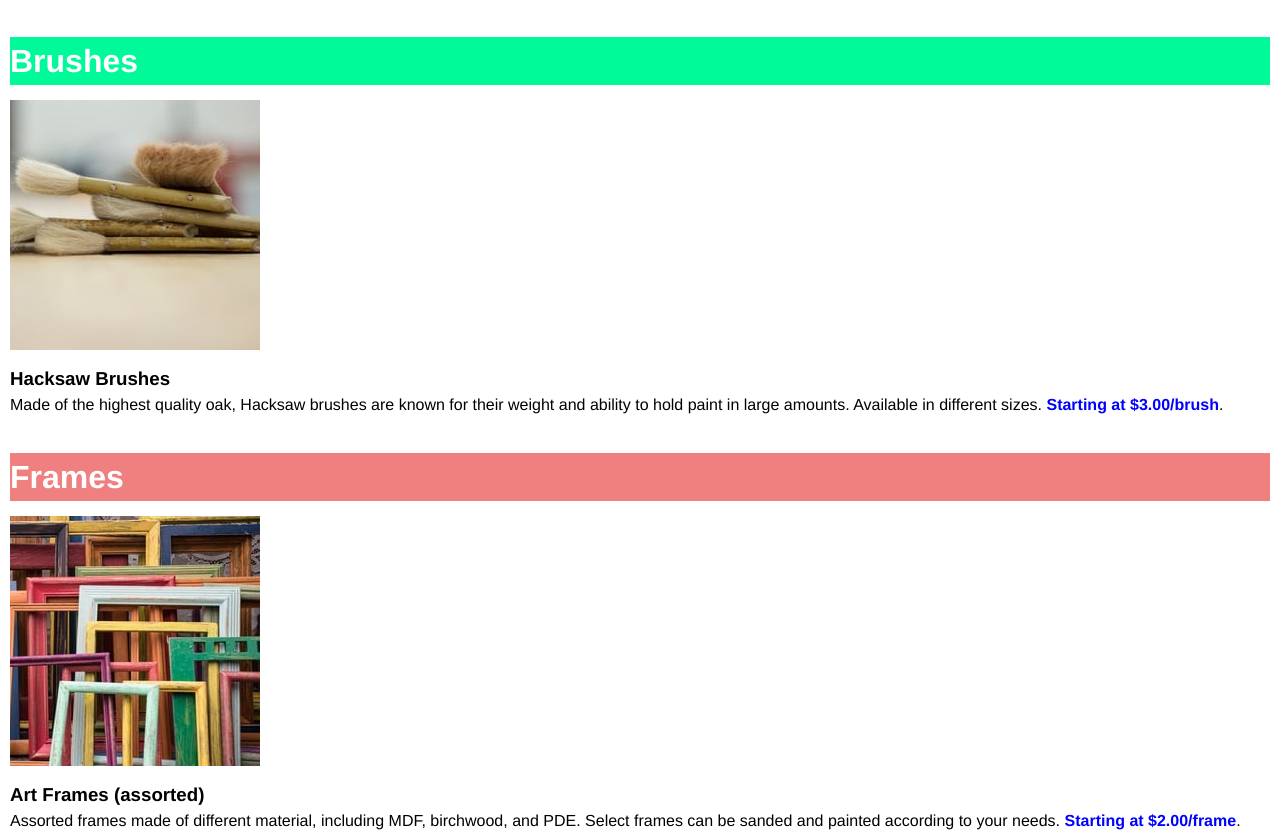
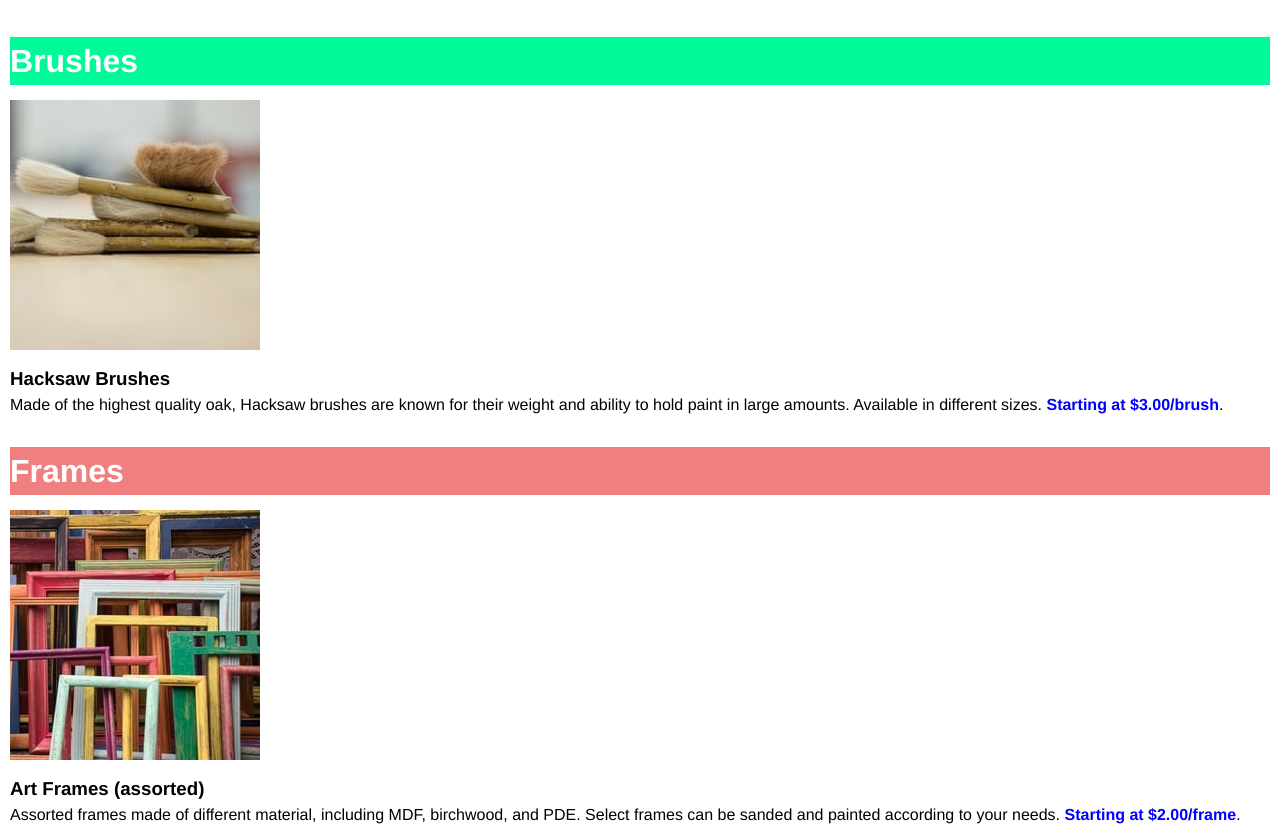
Before and after one commit to ChristianTraxler/Dasmotos-Arts-and-Crafts, a plain HTML site: page index.html in a window 1280 px wide. Shown: the part 153-989 px from the top of the page. Drawn offline with Linux system fonts and the light colour scheme.

Commit message:
Update section 1
Removed section 1 height

```diff
--- a/style.css
+++ b/style.css
@@ -30,10 +30,6 @@ h2 {
     background-color: mediumspringgreen;
 }
 
-main > .section1 {
-    height: 416px;
-}
-
 img[src*='hacksaw'] {
     padding: 15px 0;
 }
@@ -61,7 +57,7 @@ p {
 
 .section2 > h2 {
     background-color: lightcoral;
-    margin: 0;
+    /*margin: 0;*/
 }
 
 img[src*='frames'] {
```
Also changed, not shown: 1 other file.
